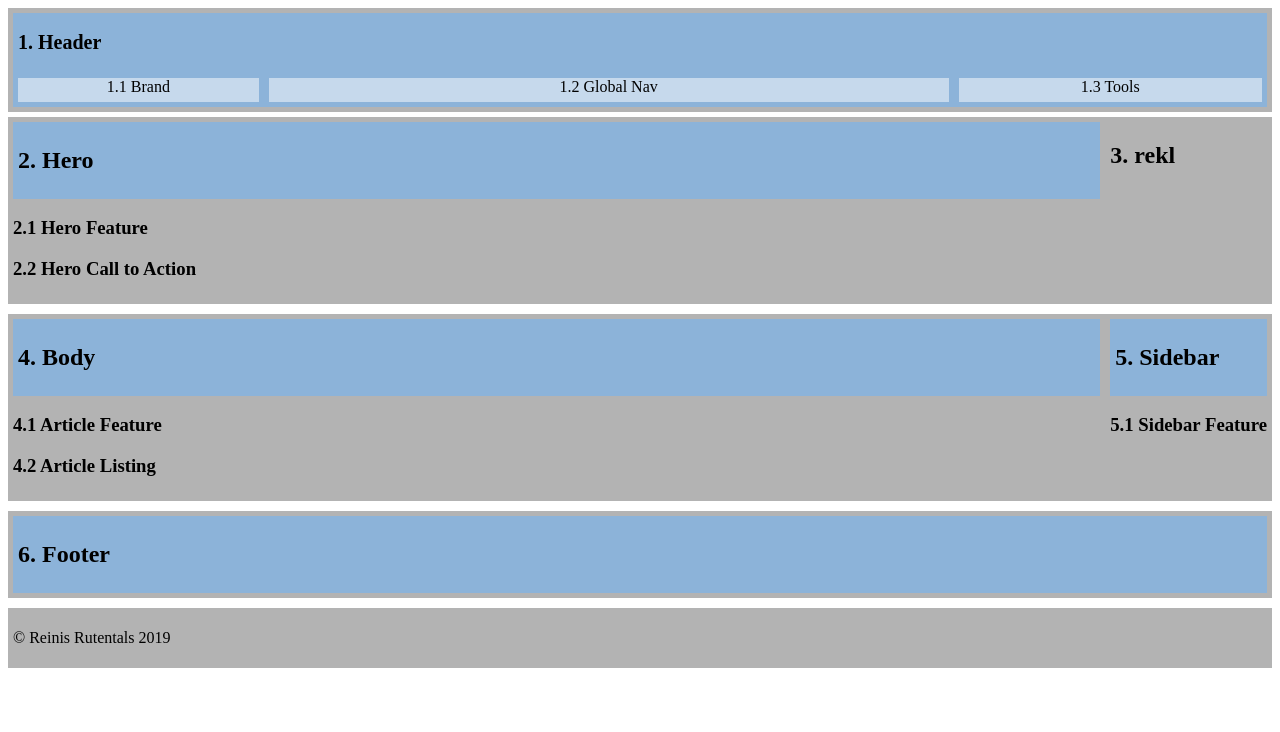
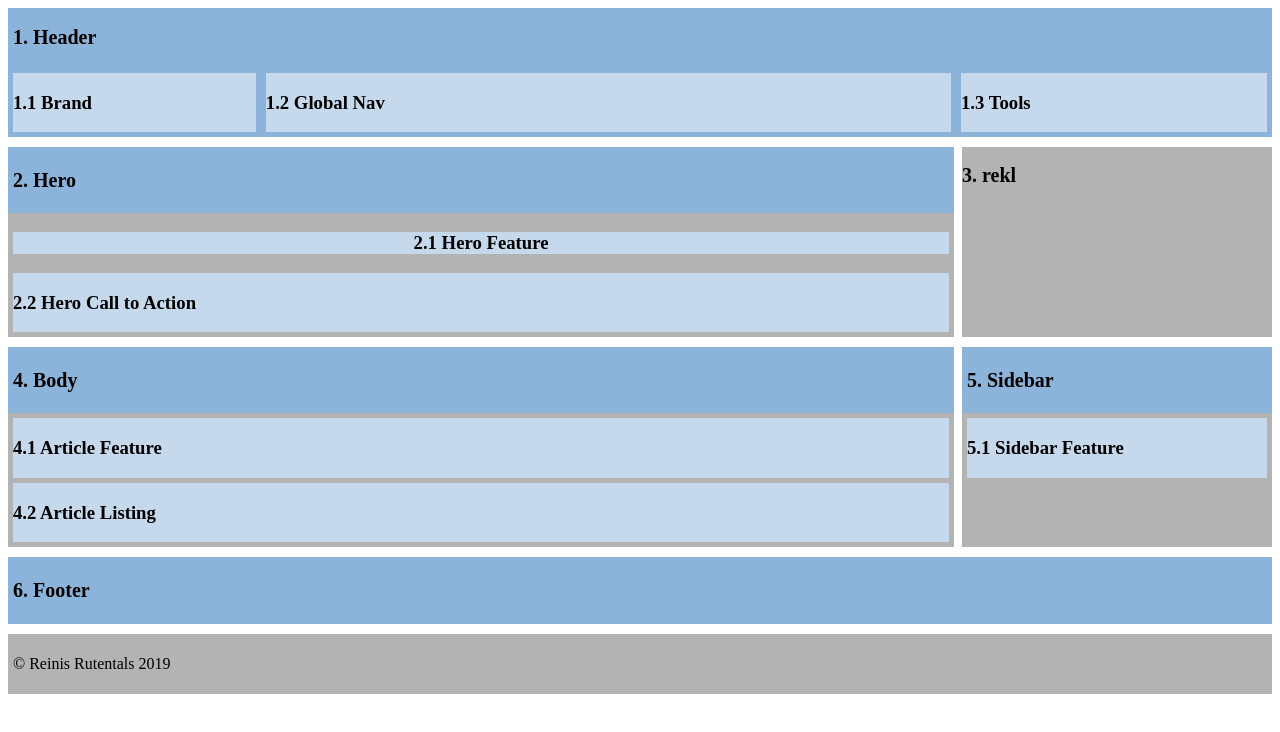
Before and after one commit to ReinisRu/homework2, a plain HTML site: page index.html in a window 1280 px wide. Drawn offline with Linux system fonts and the light colour scheme.

Commit message:
v1 adjustments

```diff
--- a/Styles/styles.css
+++ b/Styles/styles.css
@@ -1,11 +1,11 @@
-h1 {
+h1, h2 {
     font-size: 20px;
 }
 .header {
     box-sizing: border-box;
     width: 100%;
     background-color: hsl(0, 0%, 70%);
-    padding: 5px;
+    margin: 5px 0px;
 }
 
 .page_header_content {
@@ -13,11 +13,11 @@ h1 {
     display: flex;
     flex-wrap: wrap;
     background-color: hsl(210, 50%, 70%);
-    /* margin: 5px; */
 }
-.h-child {
+.text-cont {
     box-sizing: border-box;
-    height: 1.5em;
+    display: flex;
+    height: auto;
     background-color: hsl(210, 50%, 85%);
     margin: 5px;
     text-align: center;
@@ -38,7 +38,6 @@ h1 {
     box-sizing: border-box;
     width: 100%;
     background-color: hsl(0, 0%, 70%);
-    padding: 5px;
     margin: 5px 0px;
 }
 footer {
@@ -51,9 +50,16 @@ footer {
 .heading-container {
     box-sizing: border-box;
     width: 100%;
+    height: auto;
     background-color: hsl(210, 50%, 70%);
     padding: 5px;
 }
+/* .hero-main-container {
+    box-sizing: border-box;
+    display: flex;
+    flex-wrap: wrap;
+    background-color: hsl(210, 50%, 70%);
+} */
 .hero-child1 {
     display: none;
 }
@@ -112,8 +118,9 @@ footer {
   @media screen and (min-width: 992px) {
     .main-container {
         display: grid;
-        grid-template-columns: repeat(12 1fr);
+        grid-template-columns: repeat(12,1fr);
         grid-template-rows: auto;
+        column-gap: 8px;
         grid-template-areas:
         "H H H H H H H H H R R R"
         "B B B B B B B B B S S S"
--- a/index.html
+++ b/index.html
@@ -15,9 +15,15 @@
             <h1>1. Header</h1>
         </div>
         <div class="page_header_content">
-            <div class="h-child h-child-1">1.1 Brand</div>
-            <div class="h-child h-child-2">1.2 Global Nav</div>
-            <div class="h-child h-child-3">1.3 Tools</div>
+            <div class="text-cont h-child-1">
+                <h3>1.1 Brand</h3>
+            </div>
+            <div class="text-cont h-child-2">
+                <h3>1.2 Global Nav</h3>
+            </div>
+            <div class="text-cont h-child-3">
+                <h3>1.3 Tools</h3>
+            </div>
         </div>
 
     </header>
@@ -27,10 +33,10 @@
                 <h2>2. Hero</h2>
             </div>
             <div class="content hero-main-container">
-                <div class="hero-child1">
+                <div class="text-cont hero-child1">
                     <h3>2.1 Hero Feature</h3>
                 </div>
-                <div class="hero-child2">
+                <div class="text-cont hero-child2">
                     <h3>2.2 Hero Call to Action</h3>
                 </div>
             </div>
@@ -46,13 +52,13 @@
                 <h2>4. Body</h2>
             </div>
             <div class="content body-main-container">
-                <div class="body-child1">
+                <div class="text-cont body-child1">
                     <h3>4.1 Article Feature</h3>
                 </div>
                 <div class="body-child2">
                     <h3>3. rekl</h3>
                 </div>
-                <div class="body-child3">
+                <div class="text-cont body-child3">
                     <h3>4.2 Article Listing</h3>
                 </div>
             </div>
@@ -62,7 +68,9 @@
                 <h2>5. Sidebar</h2>
             </div>
             <div class="content sidebar-main-container">
-                <h3>5.1 Sidebar Feature</h3>
+                <div class="text-cont">
+                    <h3>5.1 Sidebar Feature</h3>
+                </div>
             </div>
         </div>
         <div class="m-child Footer">
```
